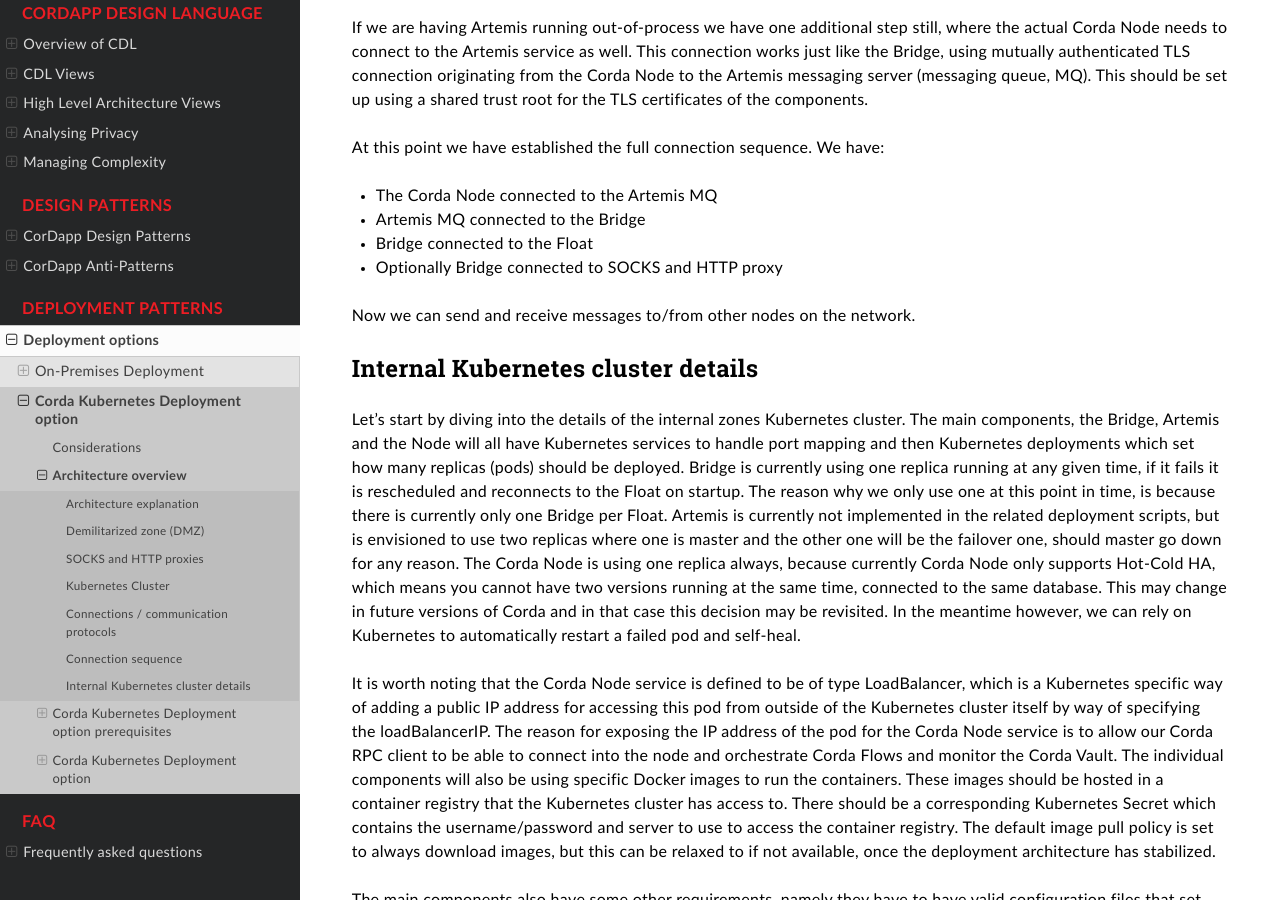
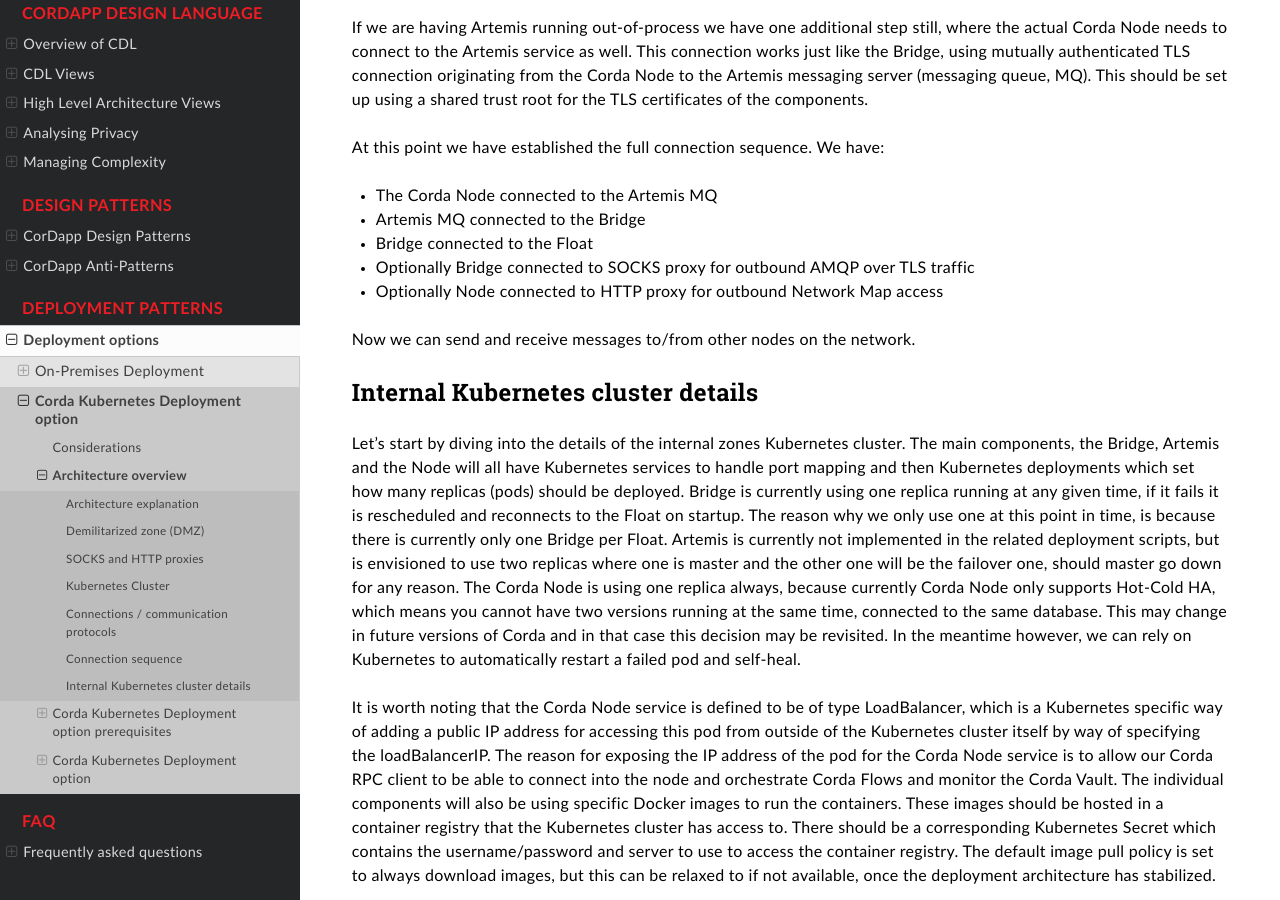
Before and after one commit to corda/corda-solutions, a Sphinx documentation site: the page built from docs/source/deployment/kubernetes/architecture-overview.rst, in a window 1280 px wide and 900 px high, scrolled down 3768 px. Built offline with Sphinx 7.4.7 and the Read the Docs theme 2.0.0, drawn with Linux system fonts in a browser that asks for light colours.

Commit message:
architecture-overview.rst, Connection Sequence update.
KubernetesDeploymentArchitecture.png updated to add LoadBalancers.

```diff
--- a/docs/source/deployment/kubernetes/architecture-overview.rst
+++ b/docs/source/deployment/kubernetes/architecture-overview.rst
@@ -113,7 +113,8 @@
 * The Corda Node connected to the Artemis MQ
 * Artemis MQ connected to the Bridge
 * Bridge connected to the Float
-* Optionally Bridge connected to SOCKS and HTTP proxy
+* Optionally Bridge connected to SOCKS proxy for outbound AMQP over TLS traffic
+* Optionally Node connected to HTTP proxy for outbound Network Map access
 
 Now we can send and receive messages to/from other nodes on the network.
 
```
Also changed, not shown: docs/source/deployment/kubernetes/resources/KubernetesDeploymentArchitecture.png.
